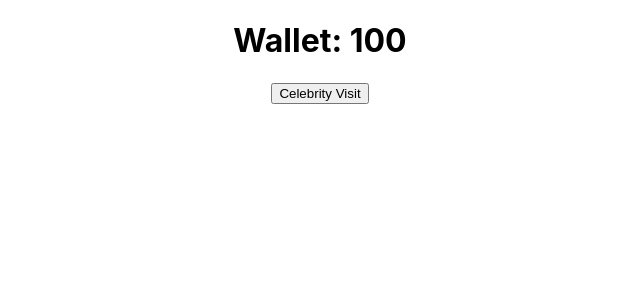
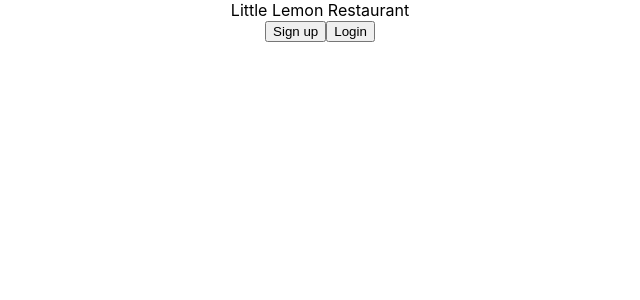
Before and after one commit to cmthecoder/basic-to-advance, a React (Create React App) app: page / in a window 1280 px wide. Shown: the top 300 px of the page, without its empty margins (320-960 px from the left). Built offline with nearby package versions, Linux system fonts and the light colour scheme.

Commit message:
test onclick functions for sign up and login in

```diff
--- a/src/App.js
+++ b/src/App.js
@@ -1,22 +1,39 @@
 import './App.css';
-import { useState, useEffect, useReducer } from 'react';
 
-const reducer = (state, action) => {
-  if(action.type === 'celebrity_visit') return {money: state.money + 5000}
-  return state
+const Button = ({ type, children, ...buttonProps }) => {
+  const className = type === 'primary' ? 'PrimaryButton' : 'SecondaryButton'
+  return (
+    <button className={`Button ${className}`} {...buttonProps}>
+      {children}
+    </button>
+  )
+}
+
+const LoginButton = ({ type, children, ...buttonProps }) => {
+  return (
+    <Button
+      type='secondary'
+      {...buttonProps}
+      onClick={() => {
+        alert('Loggin in!')
+      }}
+    >
+      {children}
+    </Button>
+  )
 }
 
 function App() {
 
-  const intialState = {money: 100}
-  const [state, dispatch] = useReducer(reducer, intialState)
-
 return (
     <div className="App">
-      <h1>Wallet: {state.money}</h1>
-      <div>
-        <button onClick={() => dispatch({type: 'celebrity_visit'})}>Celebrity Visit</button>
-      </div>
+      <header className='Header'>Little Lemon Restaurant</header>
+      <Button type='primary' onClick={() => alert('Signing up!')}>
+        Sign up
+      </Button>
+      <LoginButton type='secondary' onClick={() => alert('Signing up!')}>
+        Login
+      </LoginButton>
     </div>
   );
 }
```
